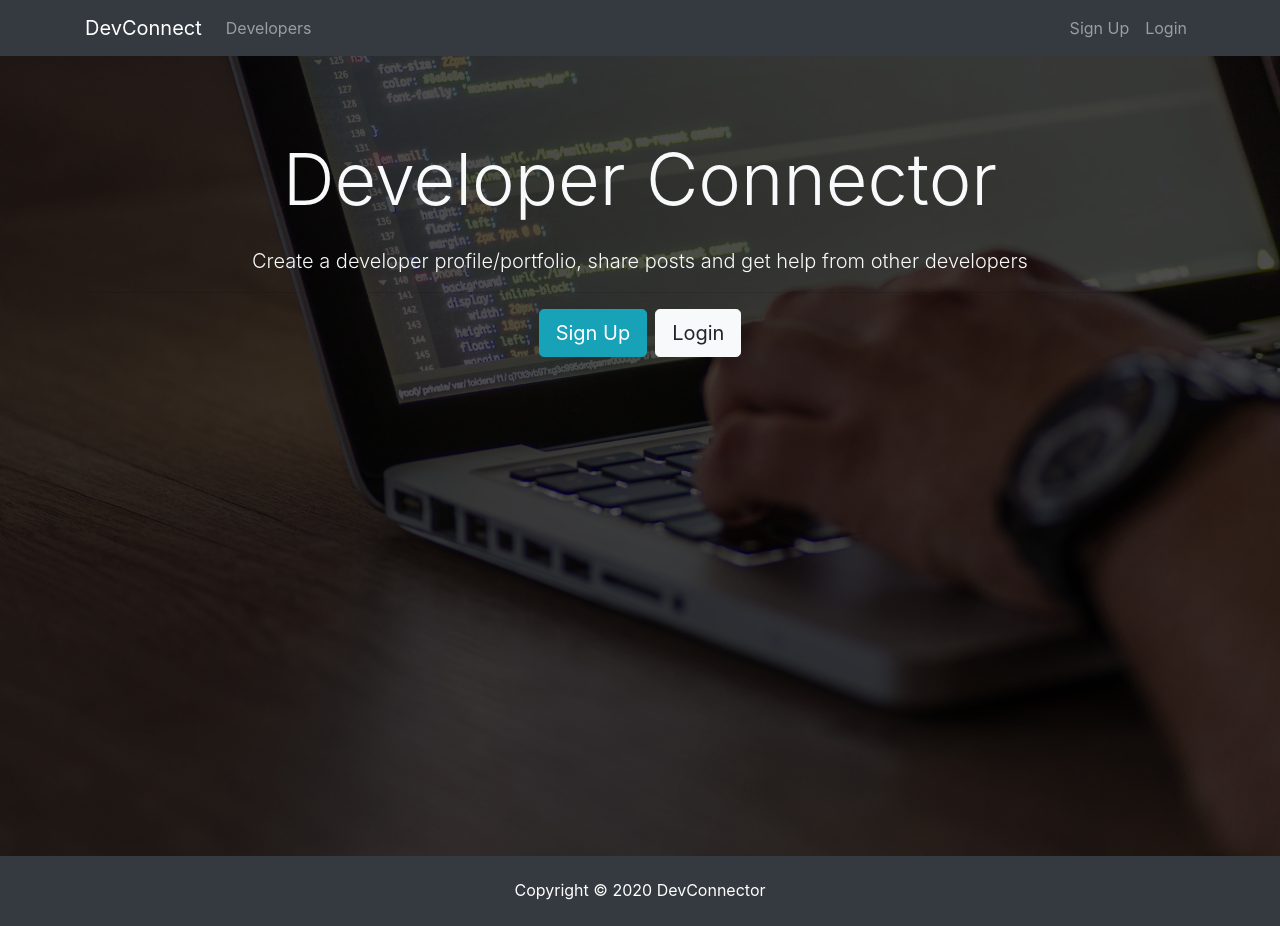
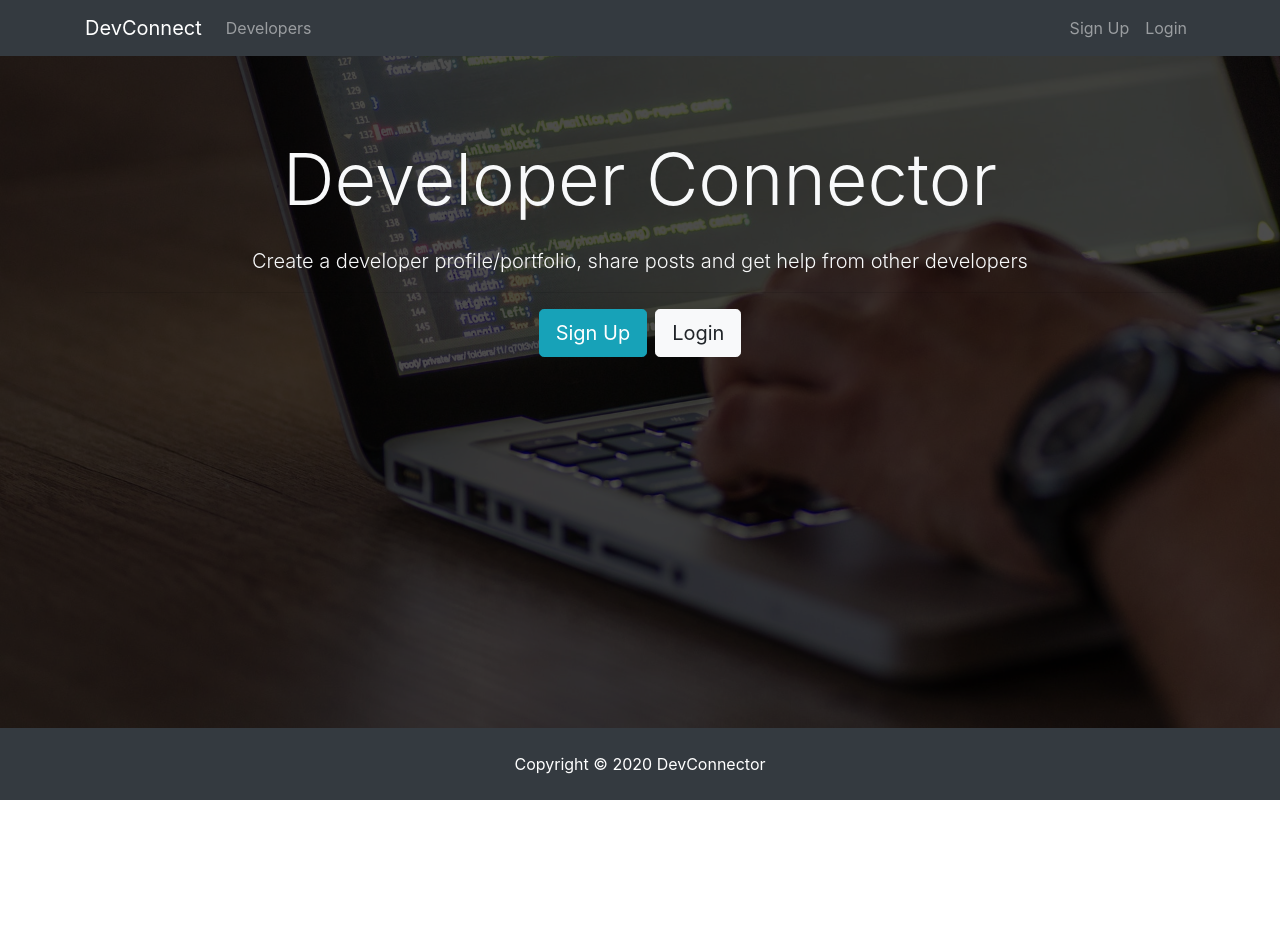
Before and after one commit to petrostrak/DevConnect, a React (Create React App) app in the folder client/: page / in a window 1280 px wide. After the commit the page ends 800 px from the top, so only its background shows below. Built offline with nearby package versions, Linux system fonts and the light colour scheme.

Commit message:
Fixed footer to stick at the bottom

```diff
--- a/client/src/App.css
+++ b/client/src/App.css
@@ -7,7 +7,7 @@ img {
   background: url('./img/showcase.jpg') no-repeat;
   background-size: cover;
   background-position: center;
-  height: 100vh;
+  height: 93vh;
   margin-top: -24px;
   margin-bottom: -50px;
 }
--- a/client/src/App.js
+++ b/client/src/App.js
@@ -10,7 +10,7 @@ import Login from "./components/auth/Login";
 function App() {
   return (
     <Router>
-      <div className="App">
+      <div>
         <Navbar />
         <Route exact path="/" component={Landing} />
         <div className="container">
--- a/client/src/components/layout/Footer.js
+++ b/client/src/components/layout/Footer.js
@@ -3,7 +3,7 @@ import React from 'react'
 export default function Footer() {
     return (
         <div>
-            <footer className="bg-dark text-white mt-5 p-4 text-center">
+            <footer className="bg-dark text-white mt-auto p-4 text-center fixed-bottom">
                 Copyright &copy; {new Date().getFullYear()} DevConnector
             </footer>
         </div>
```
